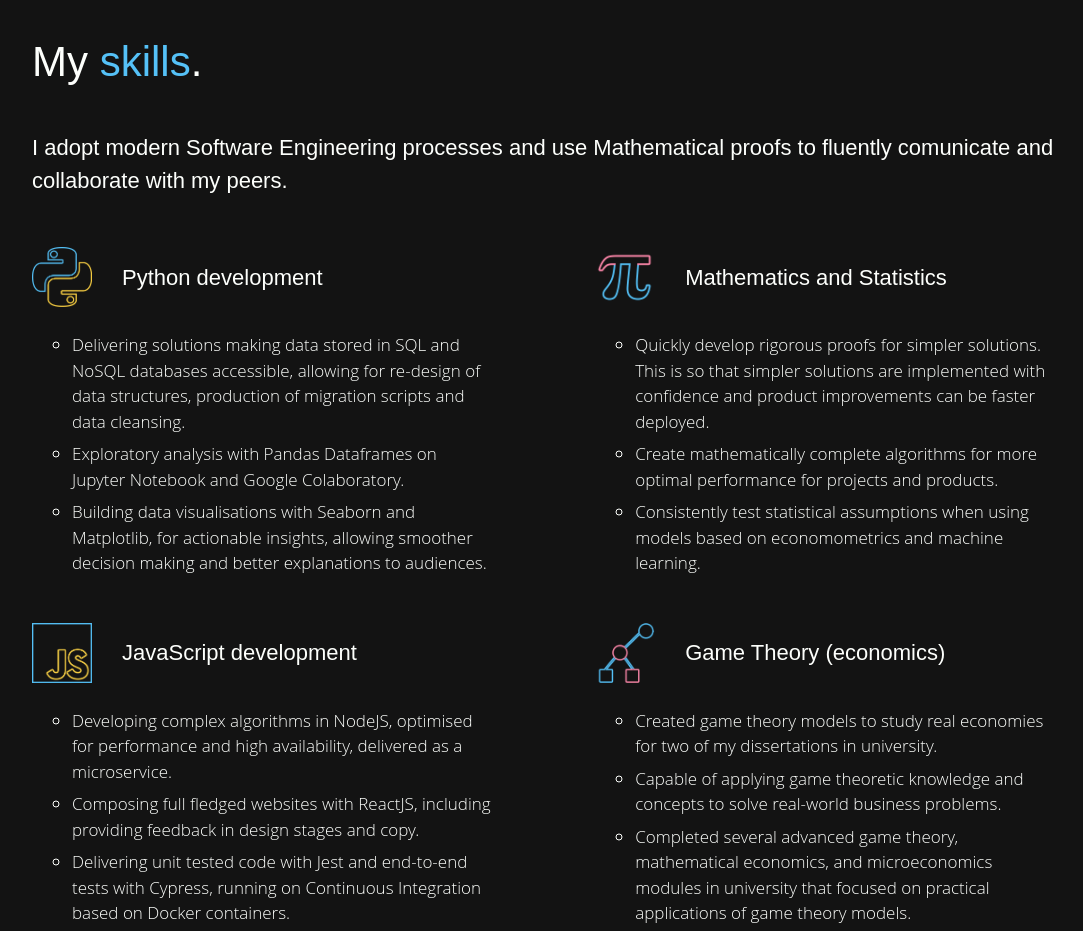
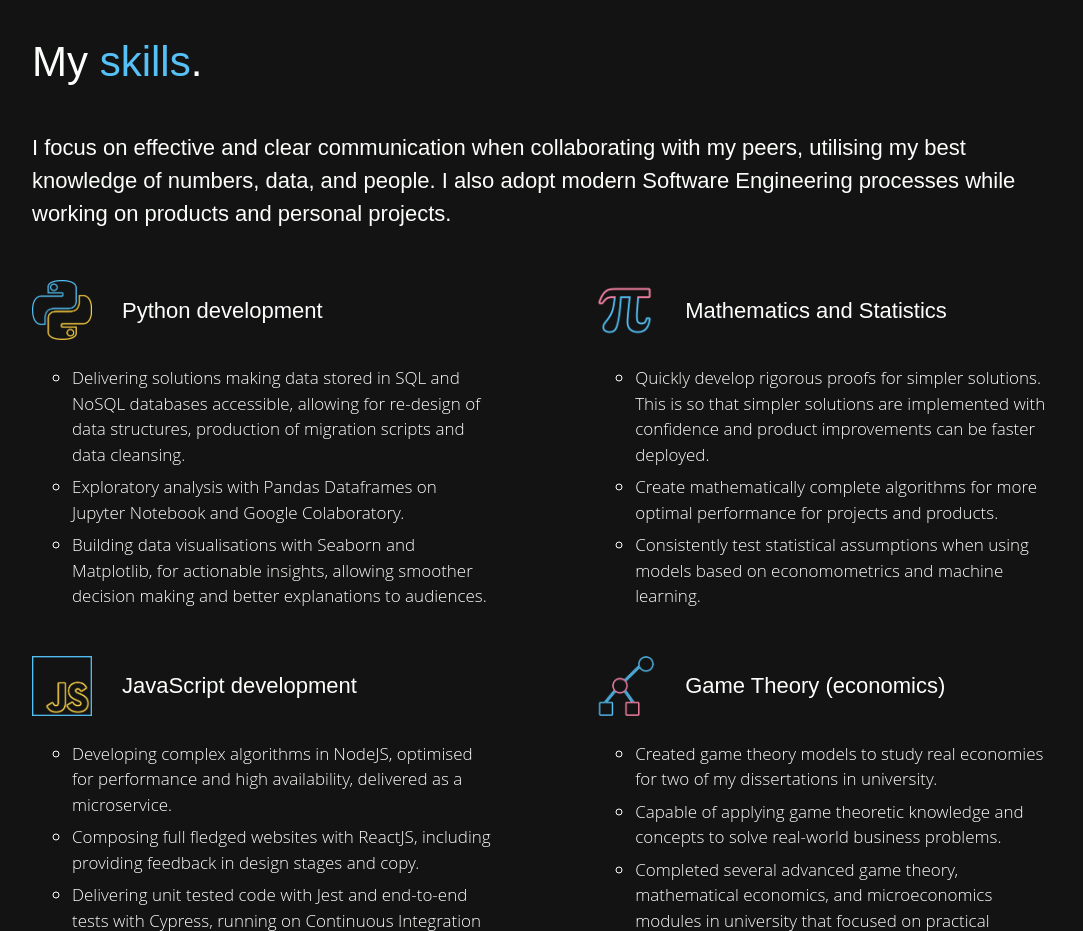
Before and after one commit to pamelachia/portfolio, a React (Create React App) app: page / in a window 1280 px wide. Shown: the part 1720-2651 px from the top of the page, without its empty margins (96-1179 px from the left). Built offline with nearby package versions, Linux system fonts and the light colour scheme; what webfontloader would draw is missing.

Commit message:
edited skills subtitle

```diff
--- a/src/components/Sections/Skills.jsx
+++ b/src/components/Sections/Skills.jsx
@@ -93,9 +93,11 @@ class Skills extends Component {
                         My <Accent>skills</Accent>.
                     </Title>
                     <Subtitle>
-                        I adopt modern Software Engineering processes and use
-                        Mathematical proofs to fluently comunicate and
-                        collaborate with my peers.
+                        I focus on effective and clear communication when
+                        collaborating with my peers, utilising my best knowledge
+                        of numbers, data, and people. I also adopt modern
+                        Software Engineering processes while working on products
+                        and personal projects.
                     </Subtitle>
                     <div className={gridStyle}>
                         <Skill
```
